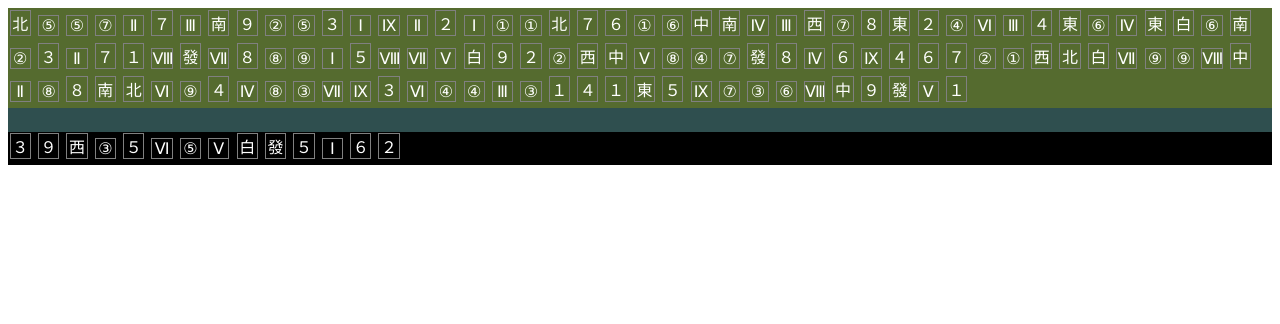
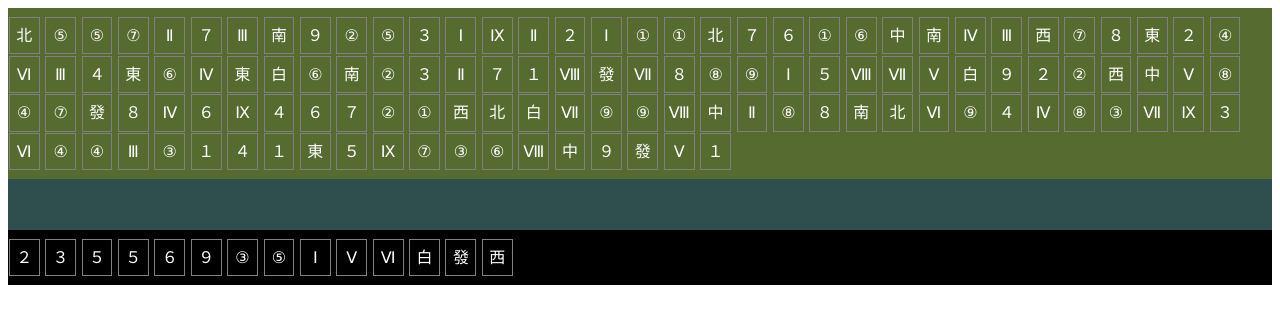
Before and after one commit to naohgi/mahjong2, a plain HTML site: page index.html in a window 1280 px wide. Drawn offline with Linux system fonts and the light colour scheme.

Commit message:
作成中

```diff
--- a/index.html
+++ b/index.html
@@ -8,6 +8,7 @@
 </head>
 <body>
 
+    <div id="ba">
         <div id="yama">
             <a class="hai" href="#" data-haiId="{haiId}">{display}</a>
         </div>
@@ -19,6 +20,7 @@
         <div id="te">
             <a class="hai" href="#" data-haiId="{haiId}" onclick="teOnClick(this)">{display}</a>
         </div>
+    </div>
 
 </body>
 </html>
--- a/script.js
+++ b/script.js
@@ -24,10 +24,6 @@ const jihaiIds = sangenIds.concat(kazesIds);
 //すべてのハイ種
 const allKindOfHaiIds = suhaiIds.concat(jihaiIds);
 
-//ハイの表示テンプレート
-let yamaHaiViewTemplete;
-let teHaiViewTemplete;
-let kawaHaiViewTemplete;
 
 //// 変数
 
@@ -42,6 +38,11 @@ let teHai = [];
 
 // 河ハイ
 let kawaHai = [];
+
+//ハイの表示テンプレート
+let yamaHaiViewTemplete;
+let teHaiViewTemplete;
+let kawaHaiViewTemplete;
 
 //// 関数
 // ハイの表示取得
@@ -179,6 +180,15 @@ function updateViewOfHai(hais, place, viewTemplete) {
     )
 }
 
+// 手ハイのソート
+function sortTeHai(teHai) {
+    teHai.sort(
+      function(a,b){
+          return a.kindOfHaiId - b.kindOfHaiId;
+      }
+    );
+}
+
 
 
 // 初期表示時
@@ -229,13 +239,15 @@ window.addEventListener('DOMContentLoaded', function () {
         yamaHai = allHais.slice();
     }
 
-    // 手牌を取る
+    // 手牌を14枚取る
     {
         teHai = [];
         const numberOfTehai = 14;
         for (i = 0; i < numberOfTehai; i++) {
             teHai.push(yamaHai.shift());
         }
+
+        sortTeHai(teHai);
     }
 
     // 手牌と山ハイと河ハイの表示更新
@@ -257,9 +269,6 @@ function teOnClick(selected){
     // 手牌を削除
     teHai.some(function (hai, index) {
 
-            //TODO debug
-            console.log("(Number(hai.id) === Number(selectedHaiId)) " + (Number(hai.id) === Number(selectedHaiId)));
-
             if ( (Number(hai.id) === Number(selectedHaiId)) ) {
 
                 // 手牌を削除
--- a/style.css
+++ b/style.css
@@ -1,23 +1,31 @@
 #yama{
     background-color: darkolivegreen;
+    padding:0.5em 0em;
 }
 
 #kawa{
     background-color: darkslategray;
-    min-height: 1.5em;
+    min-height: 2.2em;
+    padding:0.5em 0em;
 }
 
 #te{
     background-color: black;
+    padding:0.5em 0em;
+
+
 }
 
 .hai{
     color: white;
     display: inline-block;
+    vertical-align: middle;
+    line-height:2.2em;
     border: 1px solid gray;
     text-decoration: none;
-    width:1.2em;
-    margin: 0.1em;
+    width:1.8em;
+    height:2.2em;
+    margin: 0.05em;
     overflow: hidden;
     text-align: center;
 }
```
Lines whose indentation alone changed are shown as unchanged.
